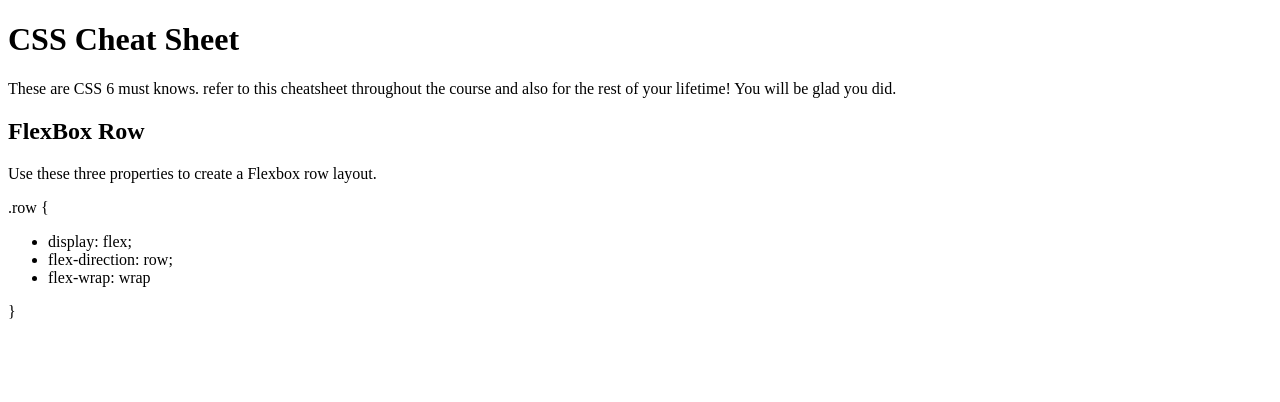
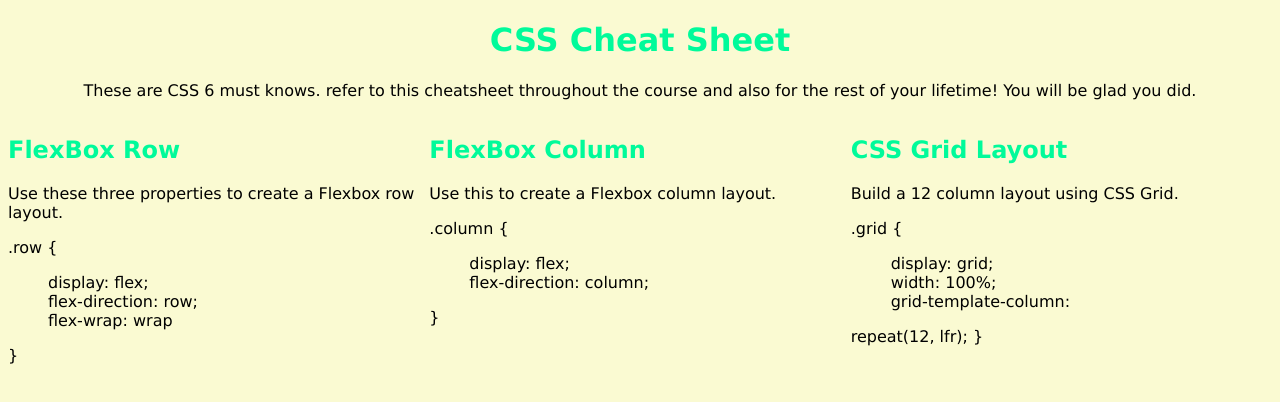
Before and after one commit to Adachika/css-cheat, a plain HTML site: page index.html in a window 1280 px wide. Drawn offline with Linux system fonts and the light colour scheme.

Commit message:
added 2 more articles with content ti HTML and added CSS

```diff
--- a/css/style.css
+++ b/css/style.css
@@ -0,0 +1,28 @@
+:root {
+    --grn: mediumspringgreen;
+}
+body {
+    background-color: lightgoldenrodyellow;
+    font-family: Verdana, Geneva, Tahoma, sans-serif;
+}
+header  {
+    text-align: center;
+}
+header h1 {
+    color: var(--grn);
+}
+h2 {
+    color: var(--grn);
+}
+main {
+    display: flex;
+    flex-direction: row;
+    flex-wrap: wrap;
+}
+article {
+   width: 415px;
+   flex: 1 1 ;
+}
+article li {
+    list-style: none;
+}
--- a/index.html
+++ b/index.html
@@ -5,7 +5,9 @@
         <meta http-equiv="X-UA-Compatible" content="IE-edge">
         <meta name="viewport" content="width-device-width, initial-scale=1.0">
         <title>CSS Cheat Sheet</title>
+        <link rel="stylesheet" href="css\style.css">
     </head>
+
     <body>
         <header>
             <h1> CSS Cheat Sheet</h1>
@@ -28,8 +30,38 @@
                 </ul>
                 }
             </p>
+        </article>
 
+        <article>
+            <h2 class="css-styl", id="fbc">FlexBox Column</h2>
+            <p>Use this to create a Flexbox column layout.
+            </p>
+            <p>
+                .column {
+                <ul>
+                    <li>display: flex;</li>
+                    <li>flex-direction: column;</li>
+                </ul>
+                }
+            </p>
         </article>
+
+        <article>
+            <h2 class="css-styl", id="fbc">CSS Grid Layout</h2>
+            <p>Build a 12 column layout using CSS Grid.
+            </p>
+            <p>
+                .grid {
+                <ul>
+                    <li>display: grid;</li>
+                    <li>width: 100%;</li>
+                    <li>grid-template-column:</li>
+                </ul>
+                repeat(12, lfr);
+                }
+            </p>
+        </article>
+
        </main>
     </body>
 </html>
```
